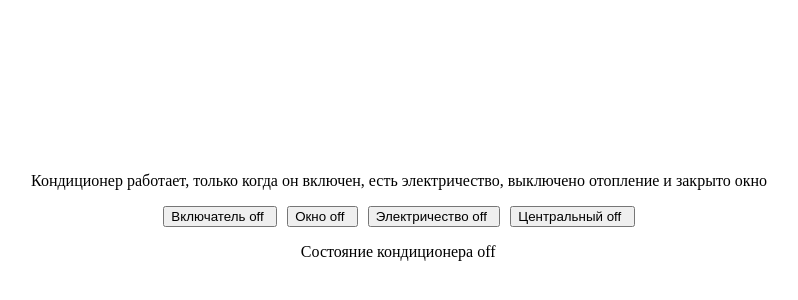
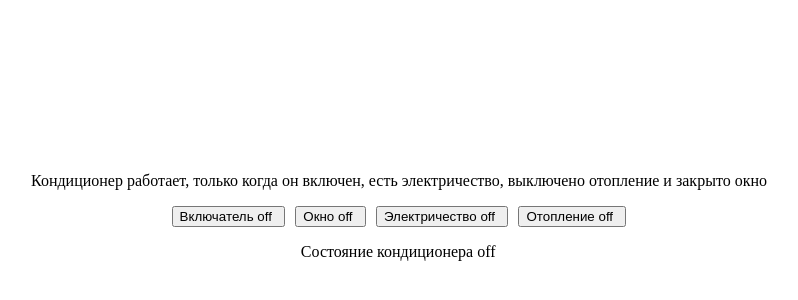
Before and after one commit to makeconstnotvar/conditioner, a React (Vite) app: page / in a window 1280 px wide. Shown: the part 192-492 px from the top of the page, without its empty margins (241-1039 px from the left). Built offline with nearby package versions, Linux system fonts and the light colour scheme.

Commit message:
Update App.jsx

```diff
--- a/src/App.jsx
+++ b/src/App.jsx
@@ -24,8 +24,8 @@ const App = inject('$condition')(observer(props => {
           <button onClick={() => { $condition.isElectric = !$condition.isElectric }}>
             Электричество <Status isOn={$condition.isElectric} />
           </button>
-          <button onClick={() => { $condition.isCentral = !$condition.isCentral }}>
-            Центральный <Status isOn={$condition.isCentral} />
+          <button onClick={() => { $condition.isHeating = !$condition.isHeating }}>
+            Отопление <Status isOn={$condition.isHeating} />
           </button>
         </div>
         <div className='condition'>
```
